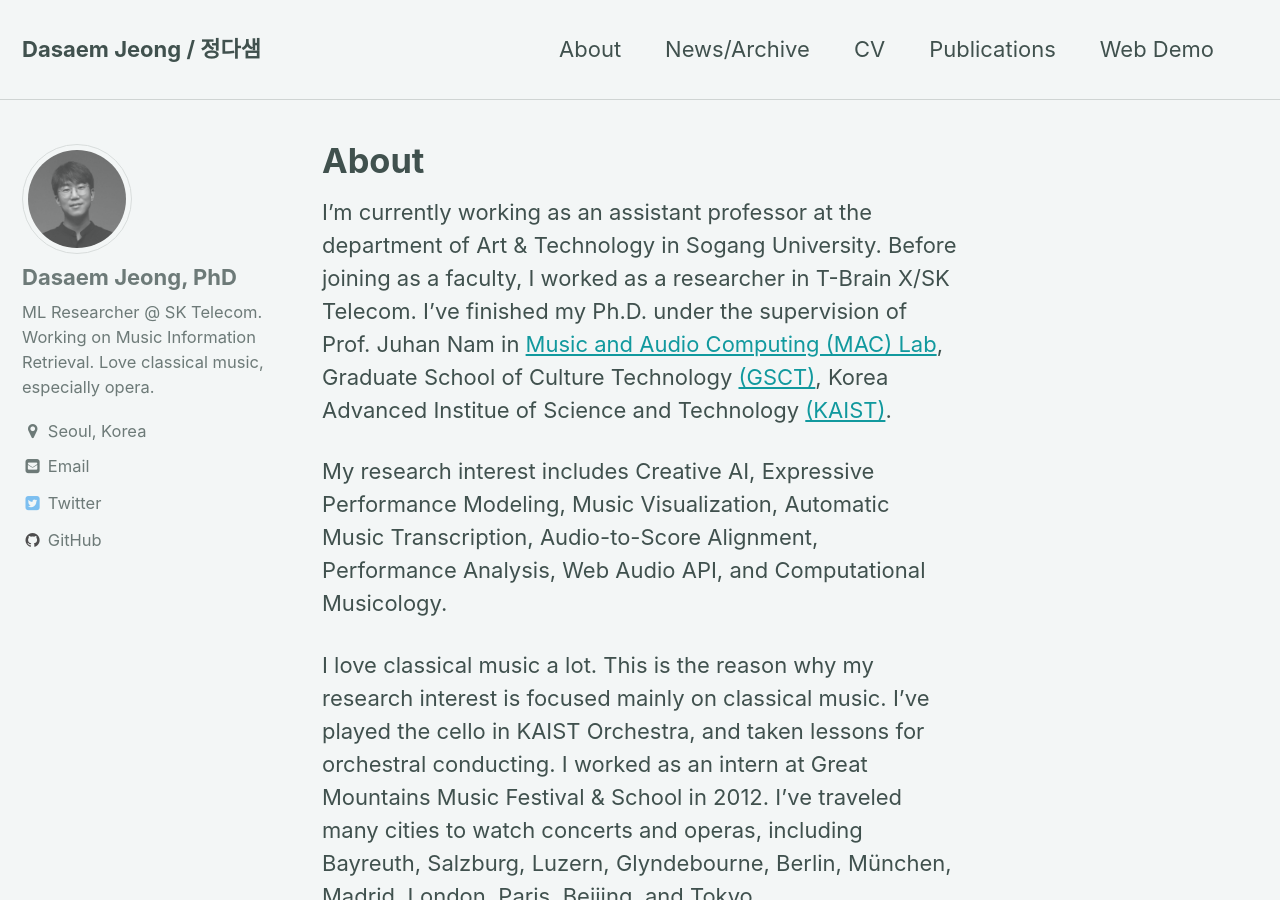
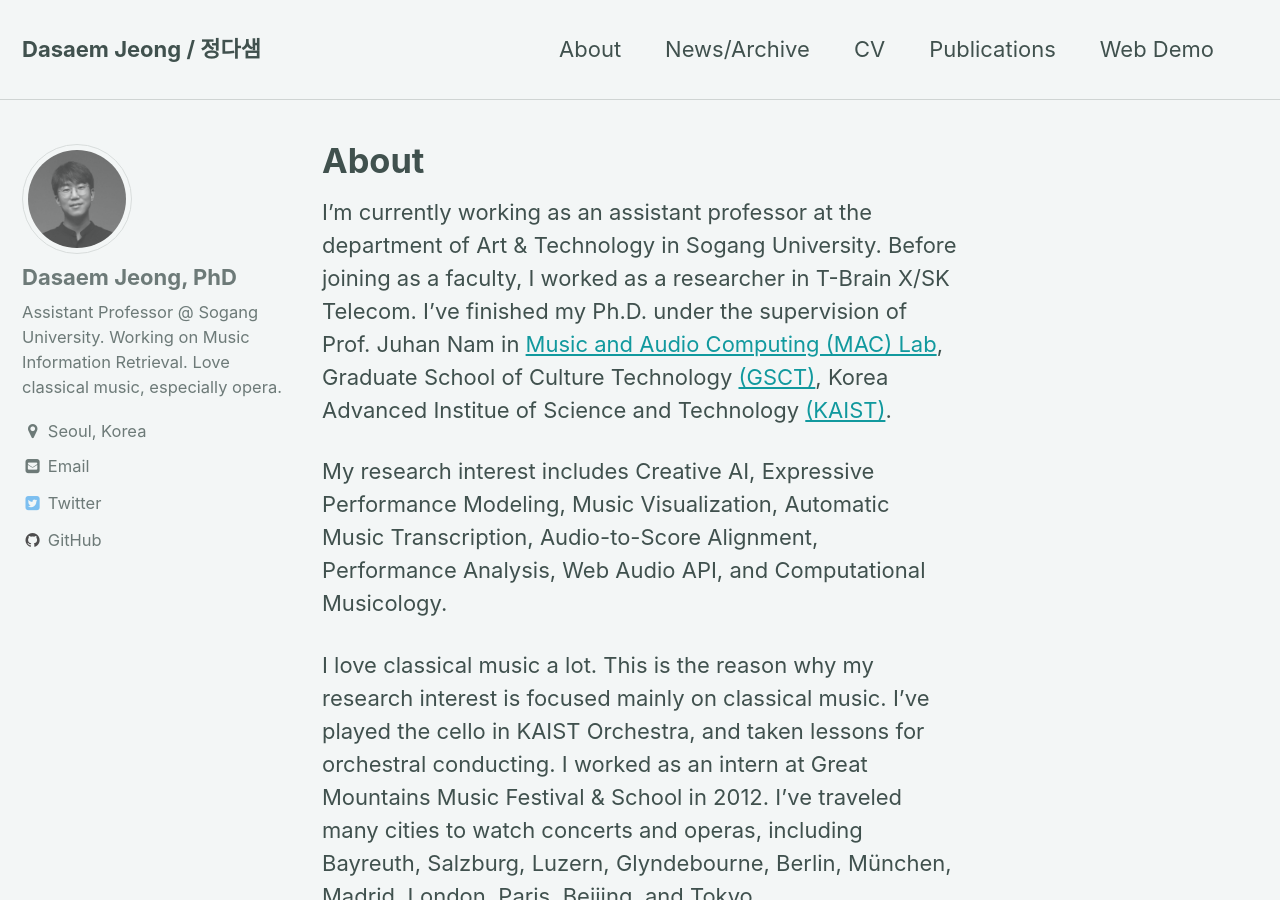
Before and after one commit to jdasam/jdasam.github.io, a Jekyll site: the page built from about.md, in a window 1280 px wide and 900 px high. Built offline with Jekyll 4.4.1, drawn with Linux system fonts in a browser that asks for light colours.

Commit message:
Update _config.yml

```diff
--- a/_config.yml
+++ b/_config.yml
@@ -87,9 +87,9 @@ analytics:
 author:
   name             : "Dasaem Jeong, PhD"
   avatar           : "assets/images/profile_2020.jpeg" # path of avatar image, e.g. "/assets/images/bio-photo.jpg"
-  bio              : "ML Researcher @ SK Telecom. Working on Music Information Retrieval. Love classical music, especially opera."
+  bio              : "Assistant Professor @ Sogang University. Working on Music Information Retrieval. Love classical music, especially opera."
   location         : "Seoul, Korea"
-  email            : "dasaem.jeong@sktbrain.com"
+  email            : "dasaemj.sogang.ac.kr"
   uri              :
   bitbucket        :
   codepen          :
```
